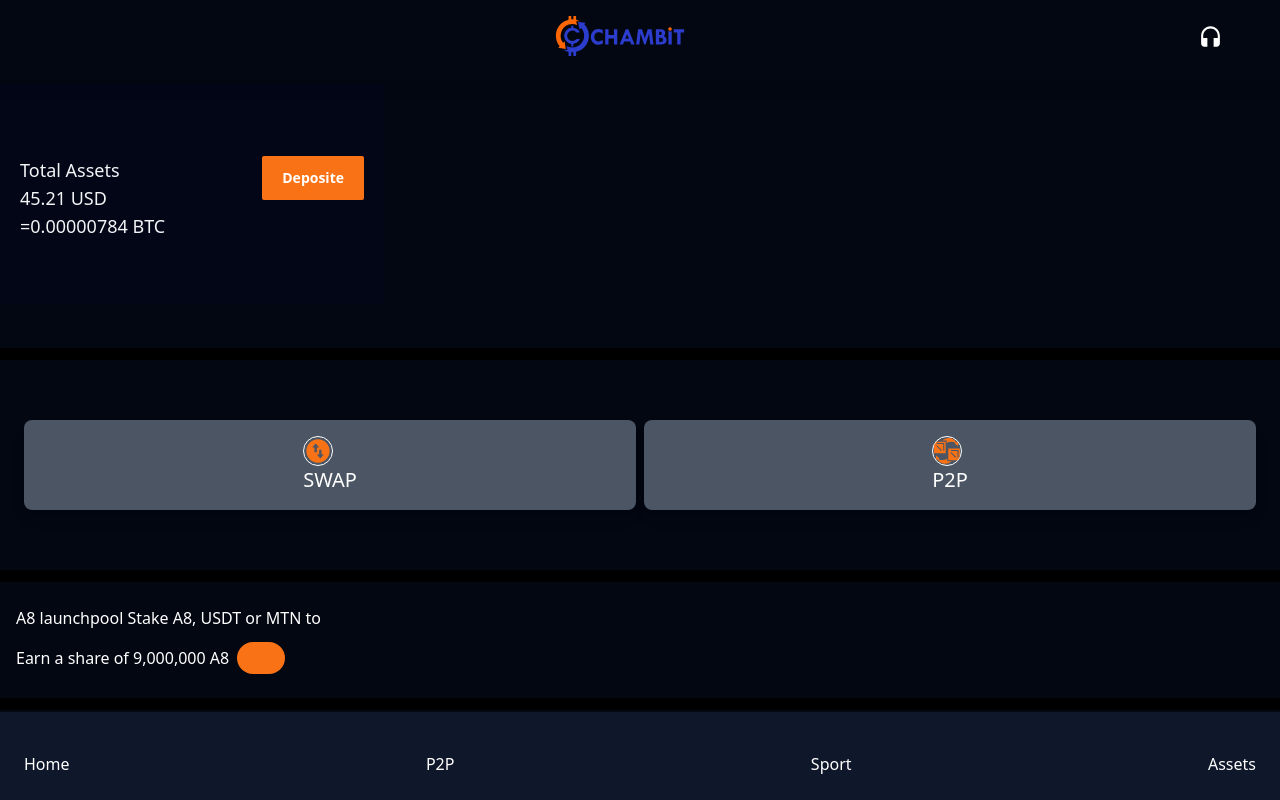
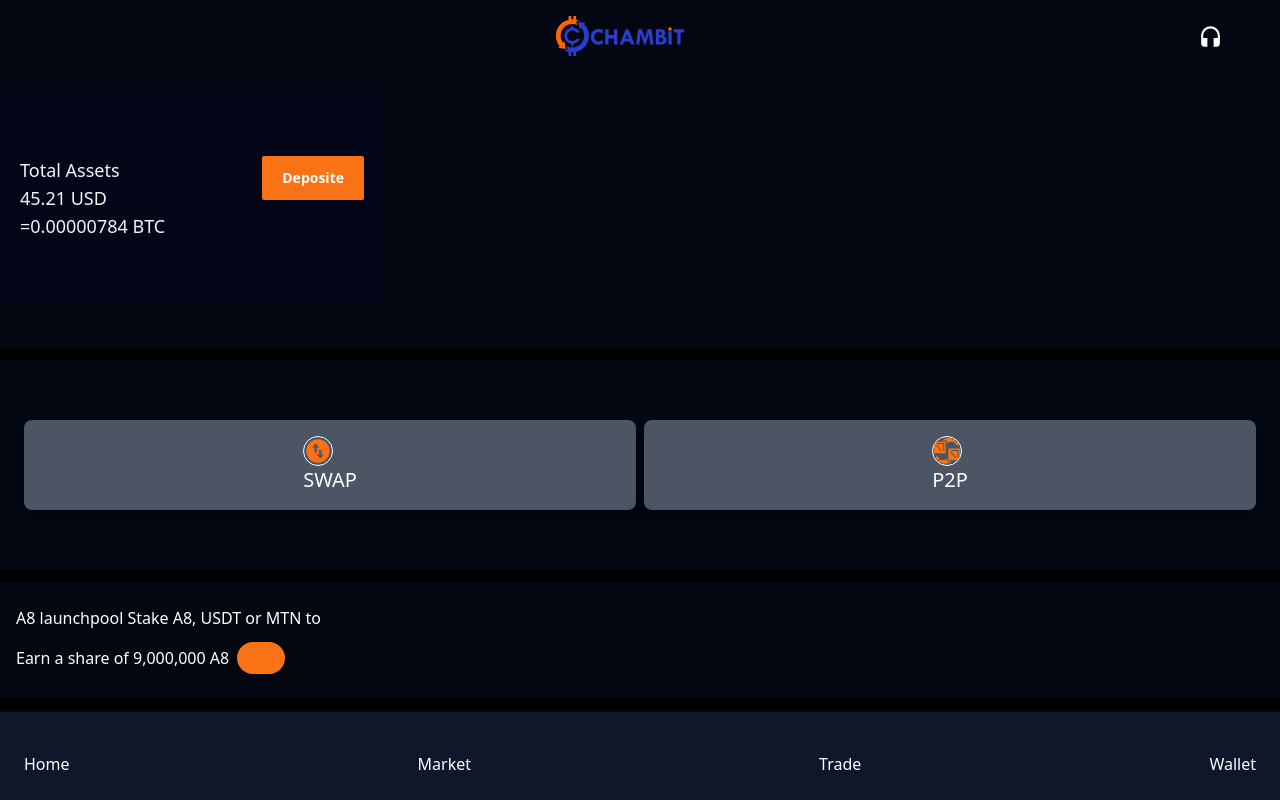
Before and after one commit to Umorenism/Chambit, a React (Vite) app: page / in a window 1280 px wide. Shown: the top 800 px of the page. Built offline with nearby package versions, Linux system fonts and the light colour scheme; some icons are missing.

Commit message:
updated chart

```diff
--- a/src/component/Spot.tsx
+++ b/src/component/Spot.tsx
@@ -1,3 +1,9 @@
 export const Spot = () => {
-  return <div>Spot</div>;
+  return (
+    <div className="flex justify-center items-center min-h-screen bg-gray-950 text-white p-4 overflow-y-auto">
+      <div className="w-full max-w-sm min-h-screen mt-20 flex flex-col">
+        spot
+      </div>
+    </div>
+  );
 };
--- a/src/component/footer/Footer.tsx
+++ b/src/component/footer/Footer.tsx
@@ -8,18 +8,18 @@
     path: "/",
   },
   {
-    title: "P2P",
+    title: "Market",
     icons: <FaMarker />,
     path: "/pp",
   },
 
   {
-    title: "Sport",
+    title: "Trade",
     icons: <FaBaseball />,
-    path: "/sport",
+    path: "/spot",
   },
   {
-    title: "Assets",
+    title: "Wallet",
     icons: <FaGlassWater />,
     path: "/asset",
   },
--- a/src/main.tsx
+++ b/src/main.tsx
@@ -12,6 +12,7 @@
 import { PtoP } from "./component/PtoP.tsx";
 import { OrderBook } from "./component/OrderBook.tsx";
 import { Chart } from "./component/Chart.tsx";
+import { Spot } from "./component/Spot.tsx";
 
 const router = createBrowserRouter([
   {
@@ -49,6 +50,10 @@
         element: <PtoP />,
       },
       {
+        path: "/spot",
+        element: <Spot />,
+      },
+      {
         path: "/orderbook",
         element: <OrderBook />,
       },
```
Also changed, not shown: src/component/SwapComp.tsx (+174 -0 lines).
